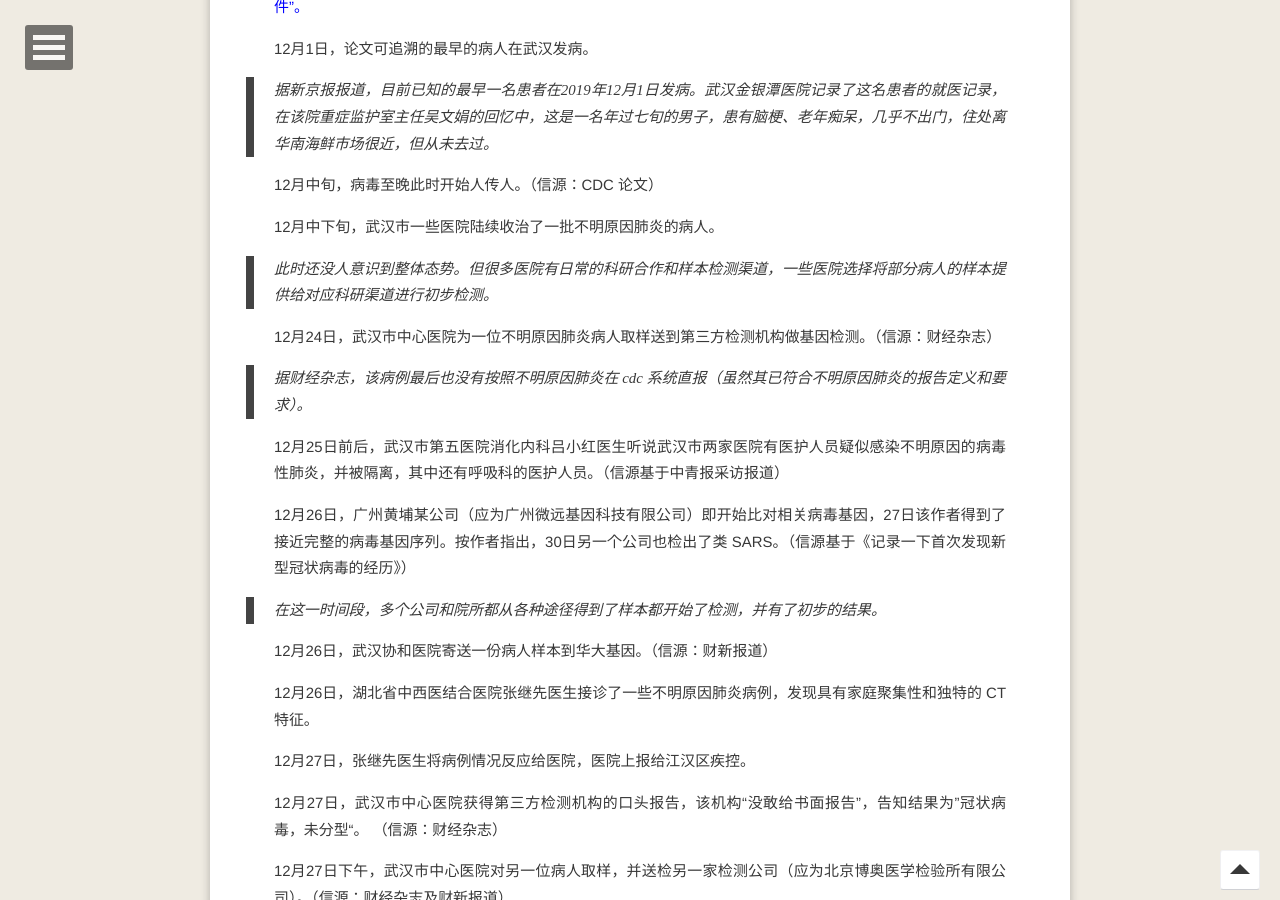
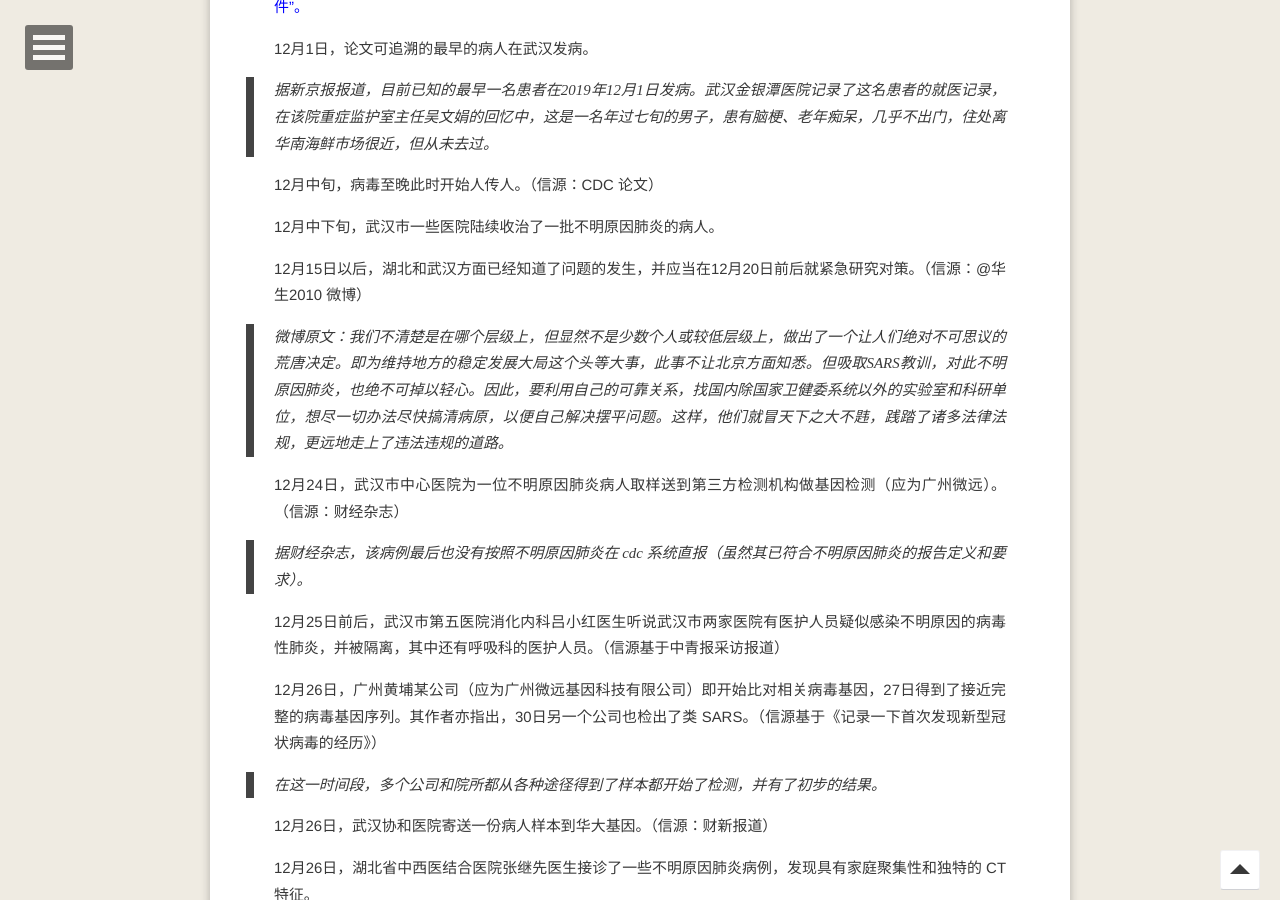
Before and after one commit to refraction-ray/refraction-ray.github.io, a Jekyll site: the page built from _posts/2020-02-19-疫情的早期记忆：时间轴和信息流.md, in a window 1280 px wide and 900 px high, scrolled down 1301 px. Built offline with Jekyll 4.4.1, drawn with Linux system fonts in a browser that asks for light colours; comment, search, counter and statistics services are not loaded; some of the changed text lies outside the part shown.

Commit message:
new weibo from huasheng

```diff
--- a/_posts/2020-02-19-疫情的早期记忆：时间轴和信息流.md
+++ b/_posts/2020-02-19-疫情的早期记忆：时间轴和信息流.md
@@ -36,15 +36,17 @@ comments: true
 
 12月中下旬，武汉市一些医院陆续收治了一批不明原因肺炎的病人。
 
-> 此时还没人意识到整体态势。但很多医院有日常的科研合作和样本检测渠道，一些医院选择将部分病人的样本提供给对应科研渠道进行初步检测。
+12月15日以后，湖北和武汉方面已经知道了问题的发生，并应当在12月20日前后就紧急研究对策。（信源：@华生2010 微博）
 
-12月24日，武汉市中心医院为一位不明原因肺炎病人取样送到第三方检测机构做基因检测。（信源：财经杂志）
+> 微博原文：我们不清楚是在哪个层级上，但显然不是少数个人或较低层级上，做出了一个让人们绝对不可思议的荒唐决定。即为维持地方的稳定发展大局这个头等大事，此事不让北京方面知悉。但吸取SARS教训，对此不明原因肺炎，也绝不可掉以轻心。因此，要利用自己的可靠关系，找国内除国家卫健委系统以外的实验室和科研单位，想尽一切办法尽快搞清病原，以便自己解决摆平问题。这样，他们就冒天下之大不韪，践踏了诸多法律法规，更远地走上了违法违规的道路。
+
+12月24日，武汉市中心医院为一位不明原因肺炎病人取样送到第三方检测机构做基因检测（应为广州微远）。（信源：财经杂志）
 
 > 据财经杂志，该病例最后也没有按照不明原因肺炎在 cdc 系统直报（虽然其已符合不明原因肺炎的报告定义和要求）。
 
 12月25日前后，武汉市第五医院消化内科吕小红医生听说武汉市两家医院有医护人员疑似感染不明原因的病毒性肺炎，并被隔离，其中还有呼吸科的医护人员。（信源基于中青报采访报道）
 
-12月26日，广州黄埔某公司（应为广州微远基因科技有限公司）即开始比对相关病毒基因，27日该作者得到了接近完整的病毒基因序列。按作者指出，30日另一个公司也检出了类 SARS。（信源基于《记录一下首次发现新型冠状病毒的经历》）
+12月26日，广州黄埔某公司（应为广州微远基因科技有限公司）即开始比对相关病毒基因，27日得到了接近完整的病毒基因序列。其作者亦指出，30日另一个公司也检出了类 SARS。（信源基于《记录一下首次发现新型冠状病毒的经历》）
 
 > 在这一时间段，多个公司和院所都从各种途径得到了样本都开始了检测，并有了初步的结果。
 
@@ -85,6 +87,8 @@ comments: true
 12月30日晚，高福在网络浏览消息的时候注意到了武汉出现不明肺炎的信息，并直接联系武汉疾控人员，得到肯定且含糊的回答。高福意识到问题严重性，当晚联系国家卫健委相关人员预警。（信源据@华生2010 的微博，可信度应该较高，但无法保证100%）
 
 > 如果这条属实，说明湖北和武汉 CDC 并没有及时向国家 CDC 反应不明原因肺炎的病例和情况。CDC 不明原因肺炎直报系统也失效，这显示了临床医生不敢违背医院和上级领导的意思直报病例。为了防止瞒报而设计的直报系统，在当前的政治生态下完全失灵。
+>
+> 事实上，据@华生2010 微博，湖北省和武汉市，在12月份，均无一例不明原因肺炎申报到直报系统。
 
 <span style="color:blue"> 12月31日上午，官方消息确认武汉出现不明原因肺炎。武汉卫健委通报关于传染性的描述是“未发现明显人传人现象，未发现医务人员感染”。</span>
 
@@ -105,6 +109,8 @@ comments: true
 > 事后表明所谓”造谣者“大部分或全部是医生，传播内容甚至补充说了冠状病毒并不一定是 SARS，因此内容基本或者完全符合事实。
 
 1月1日，上级通知医院“不允许私自在公众平台谈论病情，不允许私自接受媒体采访”。
+
+1月1日，湖北省和武汉市卫建委的官员分别紧急通知测试样本的几家单位，特别是其中没有资质的民营科技企业，通知要求对方立即停止工作和销毁样本。（信源据@华生2010 微博，与下一条相互印证。）
 
 1月1日，某基因测序公司人员接到湖北省卫健委一位官员电话，通知他武汉如有新冠肺炎的病例样本送检，不能再检；已有的病例样本必须销毁，不能对外透露样本信息，不能对外发布相关论文和相关数据，“如果你们在日后检测到了，一定要向我们报告”。（信源：财新报道）
 
@@ -240,7 +246,7 @@ comments: true
 
 <span style="color:blue"> 1月12日上午，湖北省人大开幕。 </span>
 
-1月12日，复旦病毒测序的实验室被查（信源据@开水族馆的生物男，并有其他人评论佐证，最新财新报道也有述及，指为基因序列公开的次日）。
+1月12日，复旦病毒测序的实验室被查（信源据@开水族馆的生物男，并有其他人评论佐证，最新财新报道也有述及，指为基因序列公开的次日，其可能原因是违反了卫健委1.3日的通知，未经允许私自公开了病毒基因序列）。
 
 1月12日，北京地坛医院开始承担新冠肺炎患者的救治、筛查、隔离工作。并于当日开始在ICU、感染二科陆续收治了几例新冠肺炎患者。
 
```
